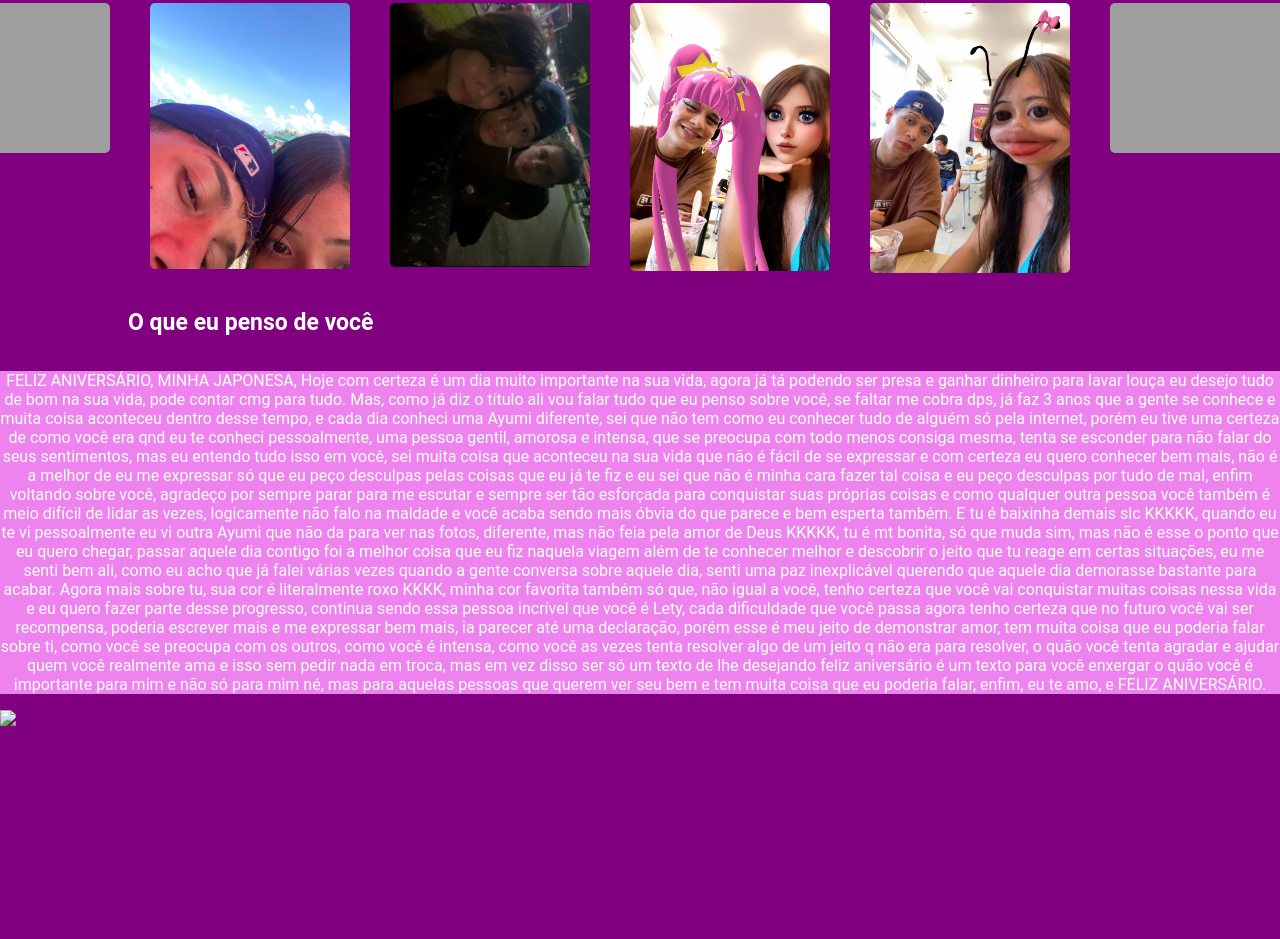
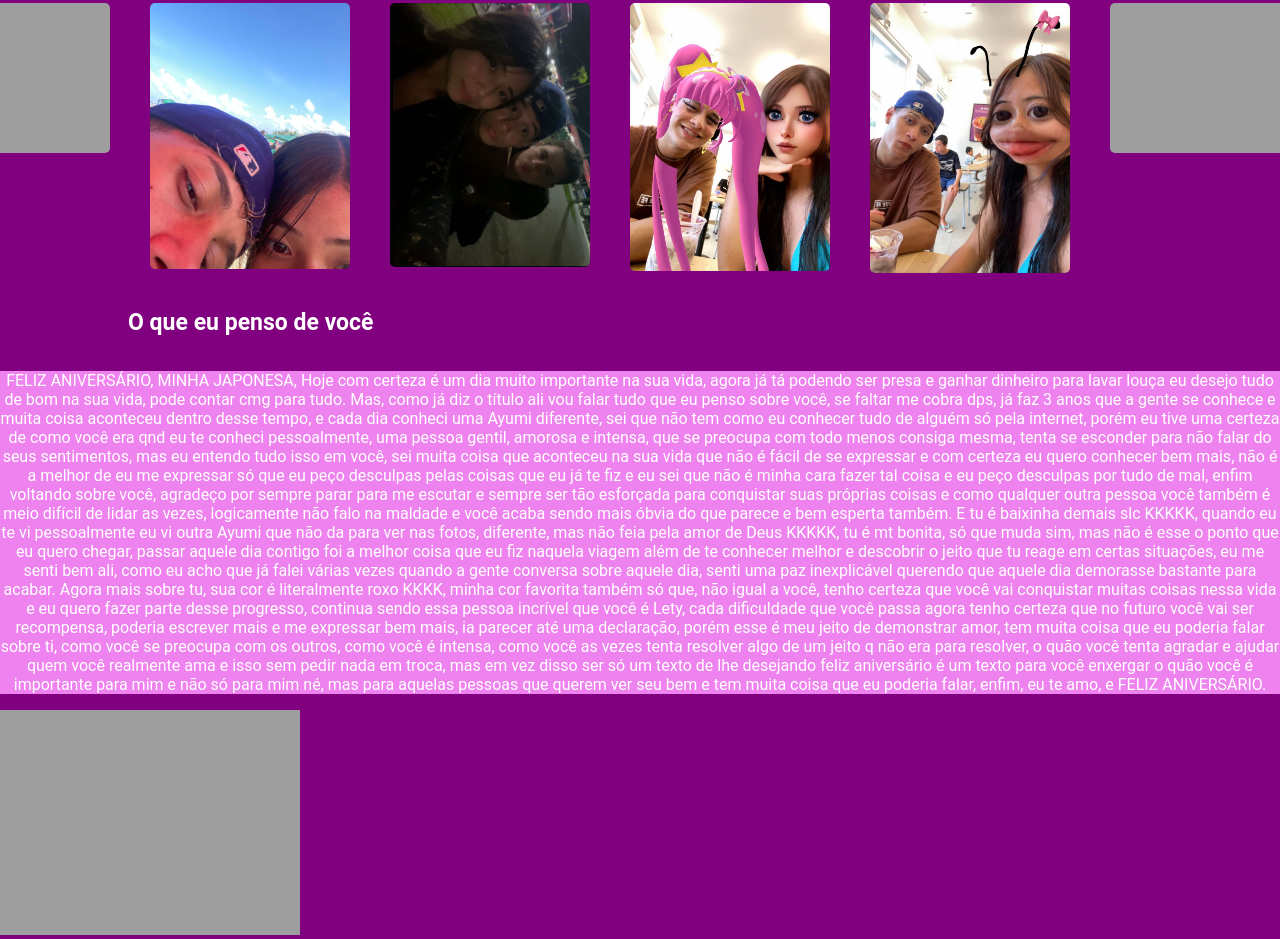
Before and after one commit to gianthe/lele, a plain HTML site: page index.html in a window 1280 px wide. Shown: the part 687-1626 px from the top of the page. Before the commit the page ends 1417 px from the top, so only its background shows below. Drawn offline with nearby package versions, Linux system fonts and the light colour scheme; the site is published under a folder, as on GitHub Pages, so addresses that start at the root find nothing; a script that the page names is missing.

Commit message:
Add files via upload

```diff
--- a/index.html
+++ b/index.html
@@ -84,7 +84,7 @@
      </p>
 
      <div class="fotinha">
-      <img src="/fotos/foto11.png" width="300px", bordeus-radius="20px", display: block>
+      <img src="fotos/foto11.png" width="300px">
     </img>
     </div>
 
```
